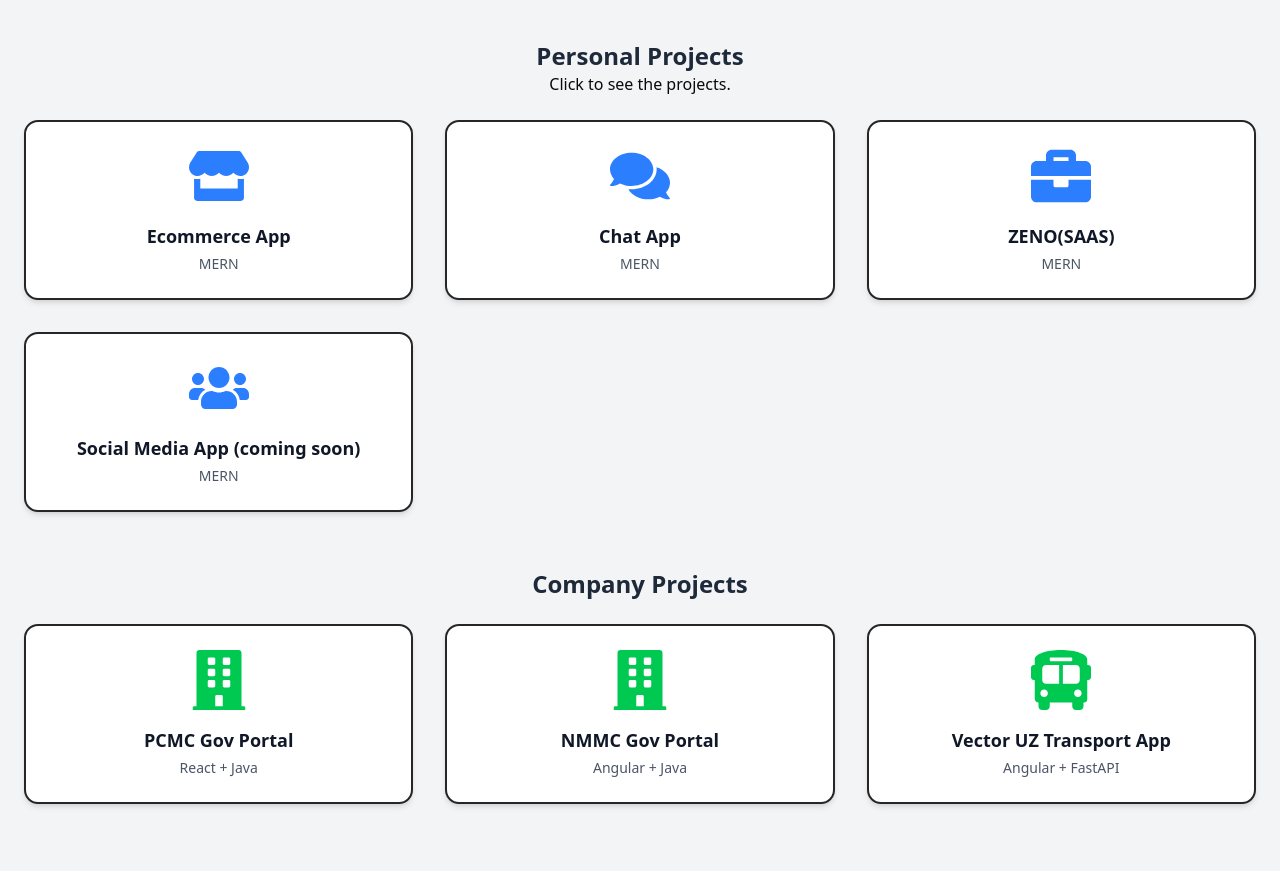
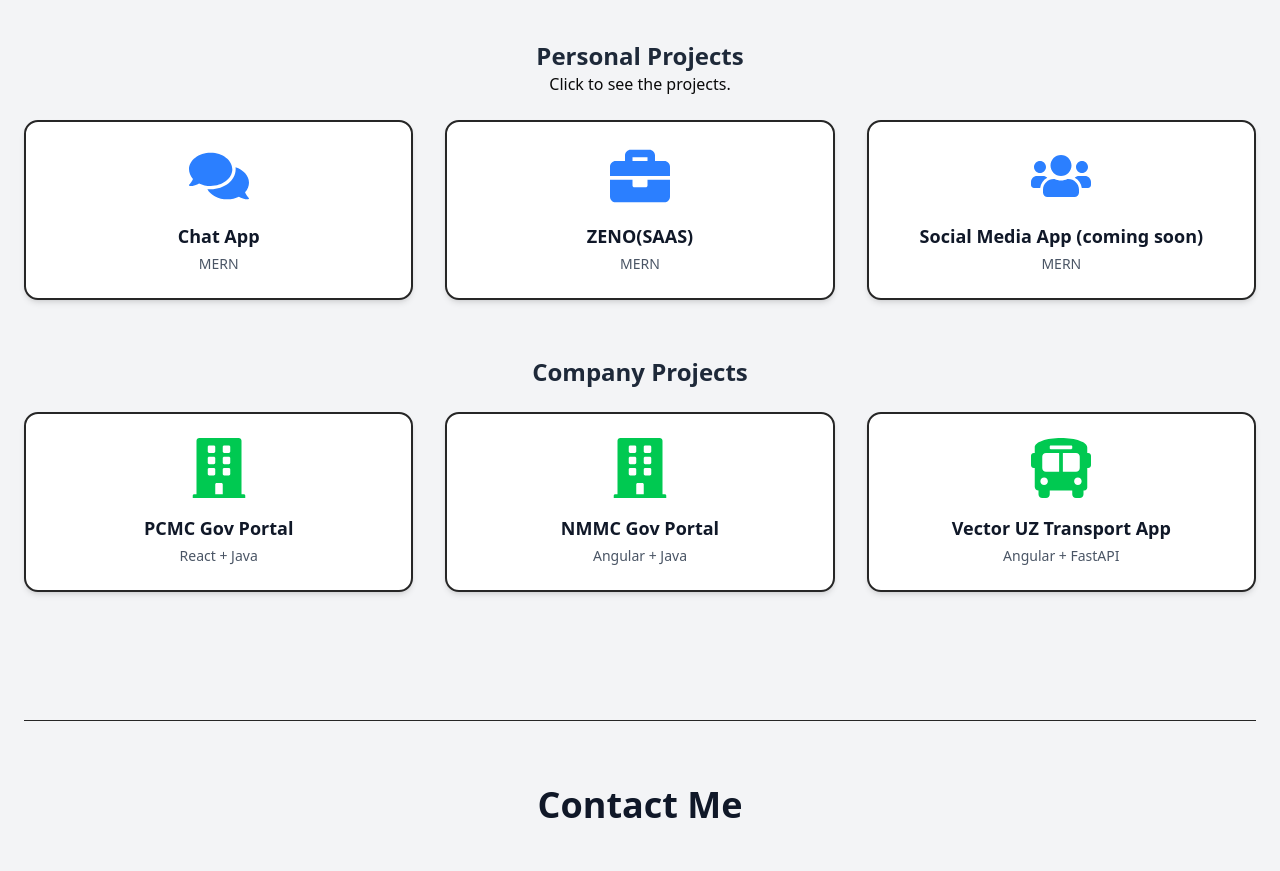
Before and after one commit to omansayyad29/portfolio2.0, a Next.js app in the folder portfolio/: page / in a window 1280 px wide. Shown: the part 2000-2871 px from the top of the page. Built offline with nearby package versions, Linux system fonts and the light colour scheme.

Commit message:
removed bP

```diff
--- a/portfolio/src/app/components/Projects.tsx
+++ b/portfolio/src/app/components/Projects.tsx
@@ -6,13 +6,7 @@ import { FaStore, FaComments, FaBriefcase, FaUsers, FaBuilding, FaBusAlt } from
 
 
 const projects = [
-  {
-    title: "Ecommerce App",
-    type: "Personal",
-    icon: FaStore,
-    stack: "MERN",
-    link:"https://bp-ashen.vercel.app/"
-  },
+
   {
     title: "Chat App",
     type: "Personal",
```
